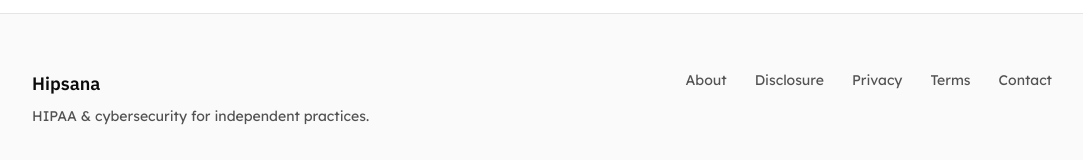
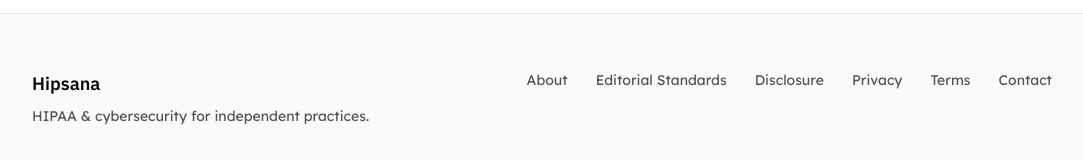
Before and after one commit to dolevar-blip/hipsana, a Next.js app: page / in a window 1280 px wide. Shown: the part 3293-3453 px from the top of the page, without its empty margins (98-1181 px from the left). Built offline with nearby package versions, Linux system fonts and the light colour scheme.

Commit message:
Update Footer.tsx

```diff
--- a/components/Footer.tsx
+++ b/components/Footer.tsx
@@ -20,6 +20,9 @@ export default function Footer() {
           <nav className="flex flex-wrap gap-x-7 gap-y-2 text-sm">
             <Link href="/about" className="text-muted hover:text-ink">
               About
+            </Link>
+            <Link href="/editorial-standards" className="text-muted hover:text-ink">
+              Editorial Standards
             </Link>
             <Link href="/disclosure" className="text-muted hover:text-ink">
               Disclosure
```
